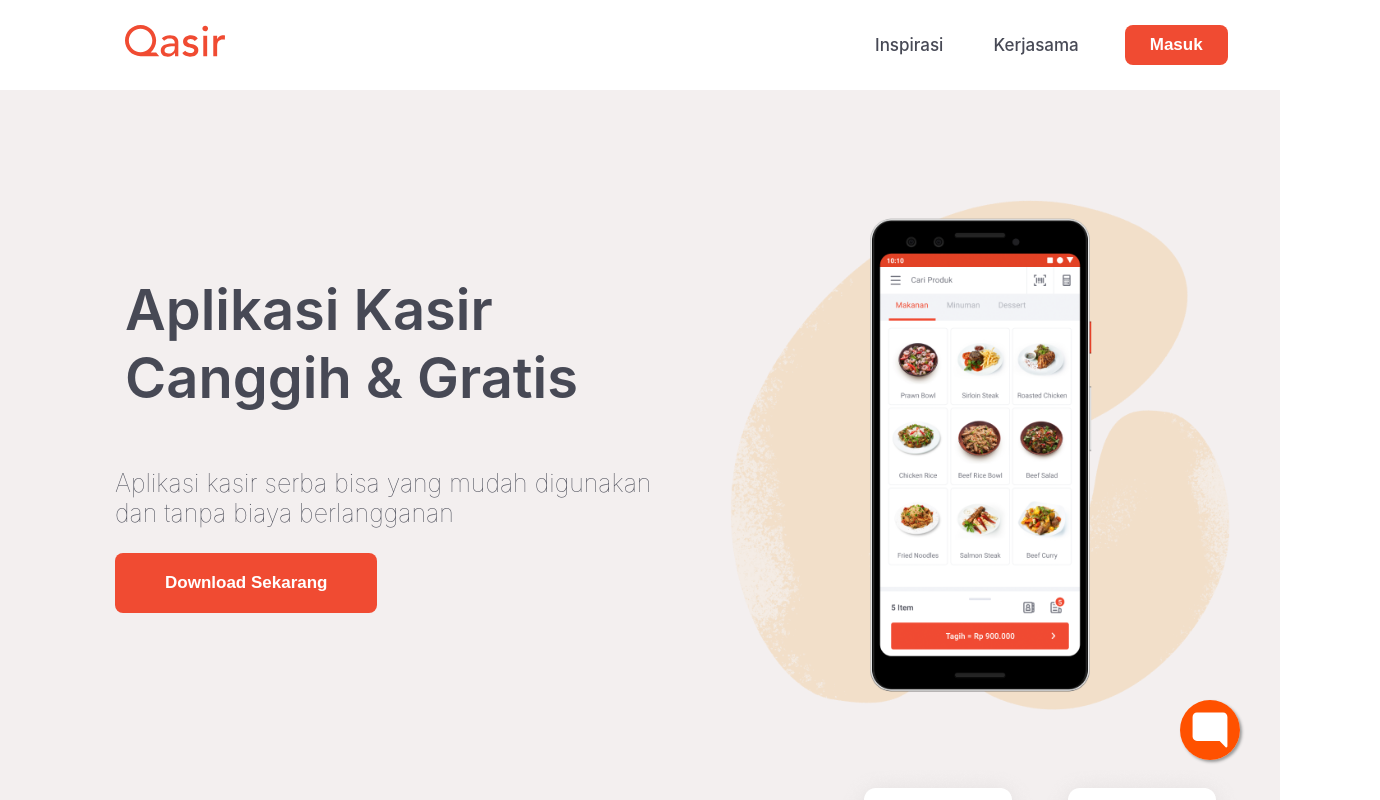
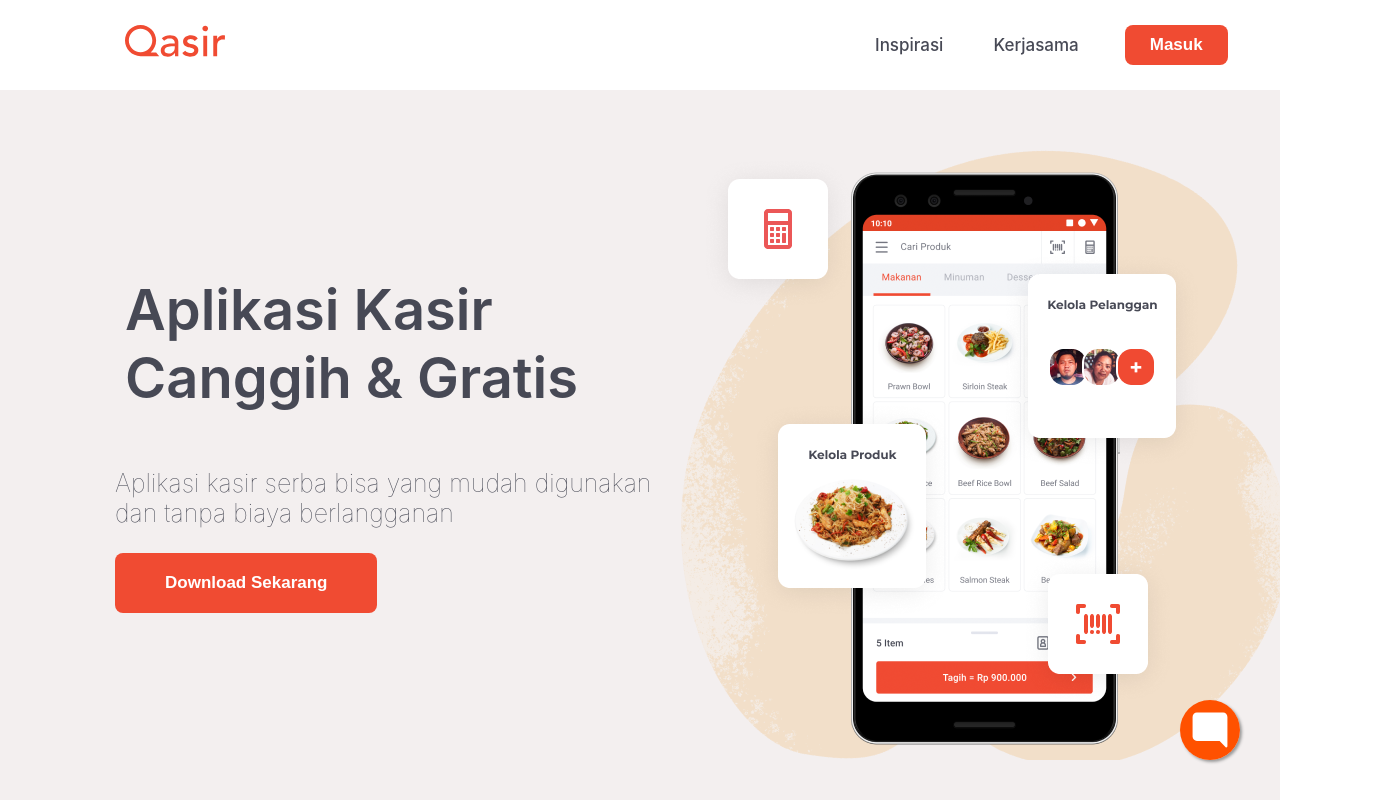
Before and after one commit to uyyoq/Qasir-clone, a React (Create React App) app: page / in a window 1280 px wide. Shown: the top 800 px of the page, 1380 px wide, since content can reach past the window. Built offline with nearby package versions, Linux system fonts and the light colour scheme.

Commit message:
merubah img di mobile menu

```diff
--- a/src/Content/MobileMenu.css
+++ b/src/Content/MobileMenu.css
@@ -42,9 +42,29 @@
   background-color: rgb(240, 40, 14);
 }
 .background {
+  background-image: url(../assets/app.png);
   height: 510px;
   width: 500px;
   padding: 50px 50px;
 }
+
 .img-1 {
+  position: absolute;
+  left: 700px;
+  top: 155px;
 }
+.img-2 {
+  position: absolute;
+  left: 1000px;
+  top: 250px;
+}
+.img-3 {
+  position: absolute;
+  left: 750px;
+  top: 400px;
+}
+.img-4 {
+  position: absolute;
+  left: 1020px;
+  top: 550px;
+}
--- a/src/Content/MobileMenu.js
+++ b/src/Content/MobileMenu.js
@@ -19,14 +19,11 @@
           </p>
           <button className="Download">Download Sekarang</button>
         </div>
-        <div>
-          <img className="background" src={background} alt="img-mobile-menu" />
-          <div>
-            <img className="img-1" src={image1} alt="img-1" />
-            <img className="img-2" src={image2} alt="img-2" />
-            <img className="img-3" src={image3} alt="img-3" />
-            <img className="img-4" src={image4} alt="img-4" />
-          </div>
+        <div className="background">
+          <img className="img-1" src={image1} alt="img-1" />
+          <img className="img-2" src={image2} alt="img-2" />
+          <img className="img-3" src={image3} alt="img-3" />
+          <img className="img-4" src={image4} alt="img-4" />
         </div>
       </div>
     );
```
